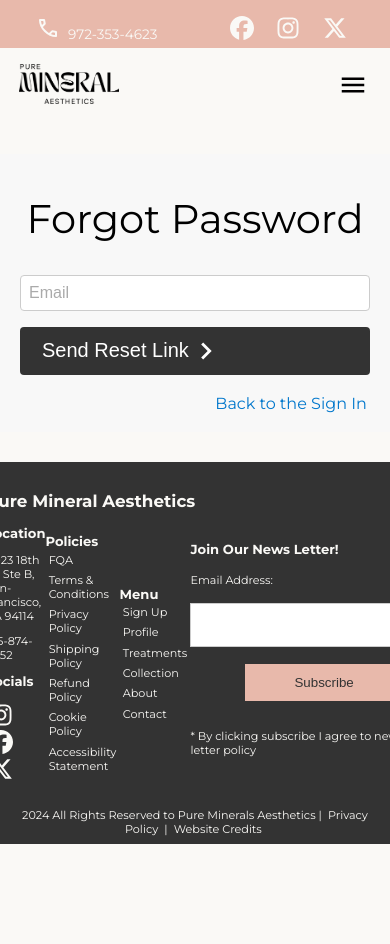
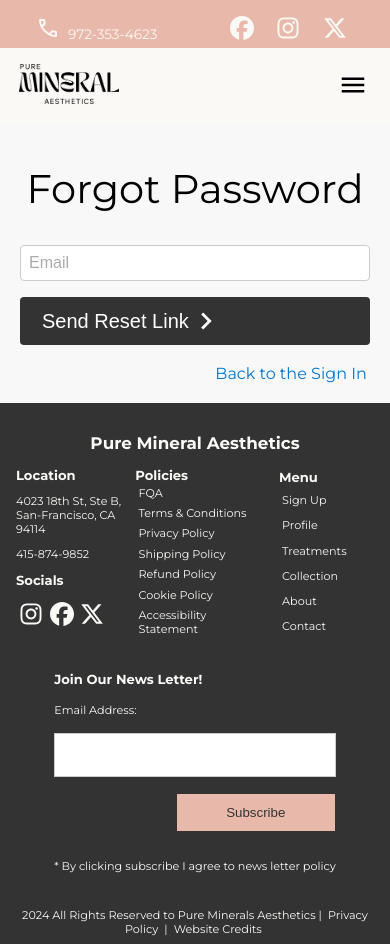
Before and after one commit to Object-ions/pure-mineral-aesthetics, a React (Create React App) app: page /forgot-password in a window 390 px wide. Before the commit the page ends 844 px from the top, so only its background shows below. Built offline with nearby package versions, Linux system fonts and the light colour scheme; no server answers; a web font is replaced by a local one.

Commit message:
Update footer presentation

```diff
--- a/src/index.scss
+++ b/src/index.scss
@@ -489,7 +489,7 @@
   color: $whiteColor;
   display: grid;
   grid-template-columns: repeat(4, 1fr);
-  align-items: center;
+  justify-items: center;
   justify-content: center;
   justify-items: stretch;
   font-size: 0.85rem;
--- a/src/scss/_responsive.scss
+++ b/src/scss/_responsive.scss
@@ -208,6 +208,13 @@
   .footer,
   .copyrights {
     font-size: 0.7rem;
+    grid-template-columns: repeat(3, 1fr);
+    justify-items: center;
+
+    .news-letter {
+      grid-column: 1 / -1;
+      margin-top: 2rem;
+    }
   }
 }
 
```
